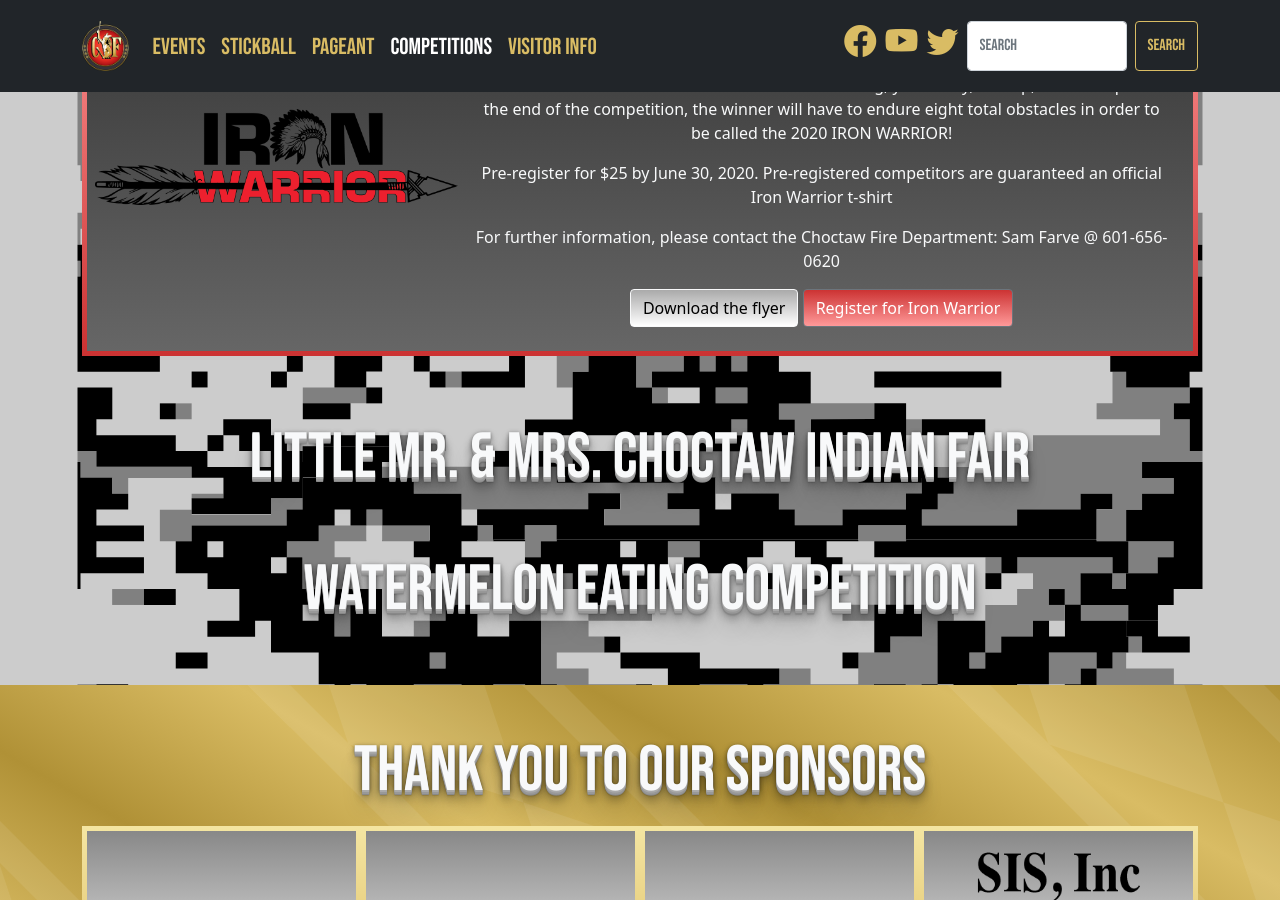
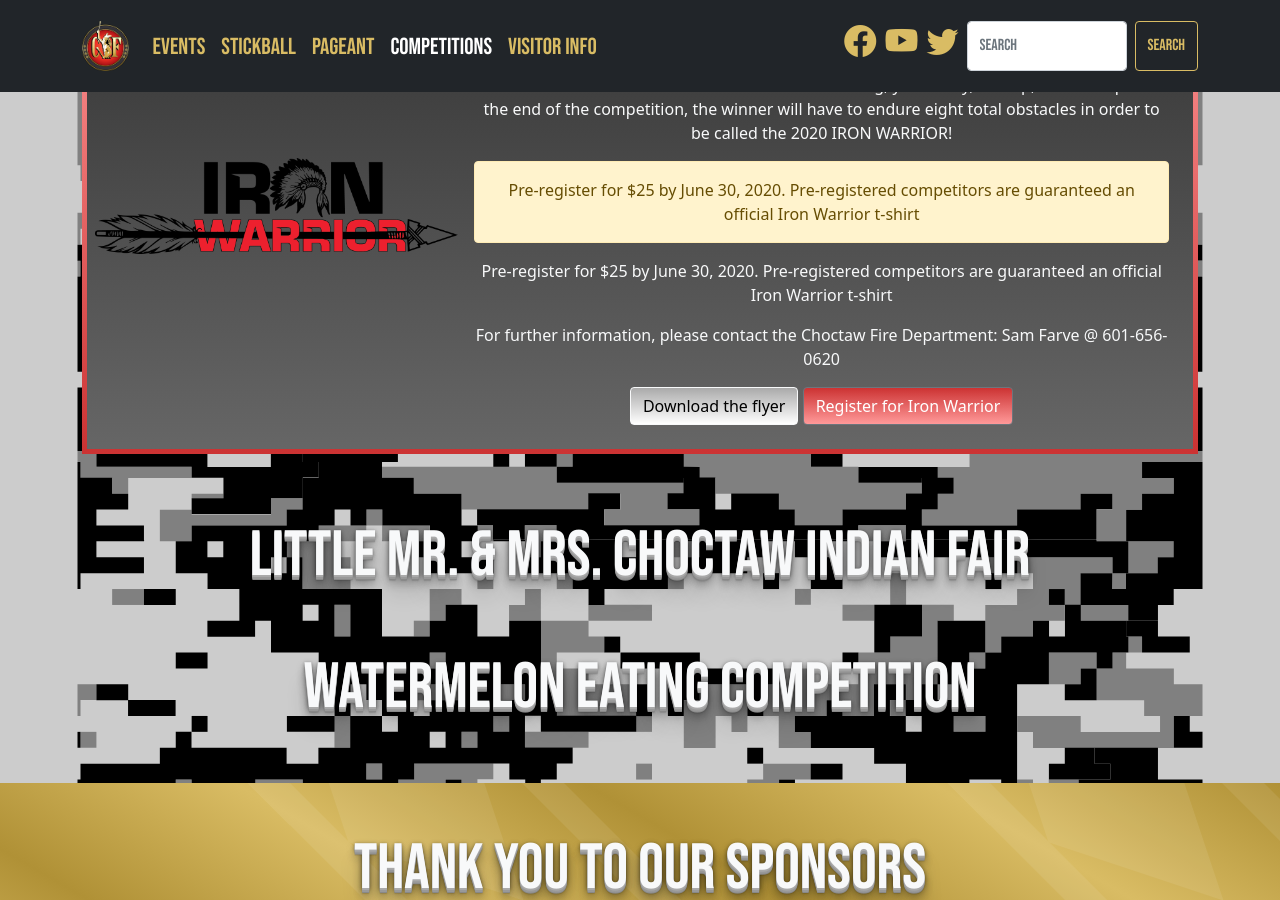
Before and after one commit to smattera/smattera.github.io, a Jekyll site: the page built from competitions/index.md, in a window 1280 px wide and 900 px high, scrolled down 1350 px. Built offline with Jekyll 4.4.1, drawn with Linux system fonts in a browser that asks for light colours; nearby versions of some CDN libraries.

Commit message:
Update competitions.html

```diff
--- a/_includes/competitions.html
+++ b/_includes/competitions.html
@@ -30,6 +30,9 @@
             <div class="card-body d-flex flex-column justify-content-center">
               <h2 class="card-title shadow-text">Iron Warrior</h2>
               <p class="card-text">Iron Warrior consists of obstacles such as the steel log, yoke carry, tire flip, and truck pull. In the end of the competition, the winner will have to endure eight total obstacles in order to be called the 2020 IRON WARRIOR!</p>
+              <div class="alert alert-warning" role="alert">
+                Pre-register for $25 by June 30, 2020. Pre-registered competitors are guaranteed an official Iron Warrior t-shirt
+              </div>
               <p class="card-text">Pre-register for $25 by June 30, 2020. Pre-registered competitors are guaranteed an official Iron Warrior t-shirt</p>
               <p class="card-text">For further information, please contact the Choctaw Fire Department: Sam Farve @ 601-656-0620</p>
               <div class="d-grid gap-2 d-md-block">
```
